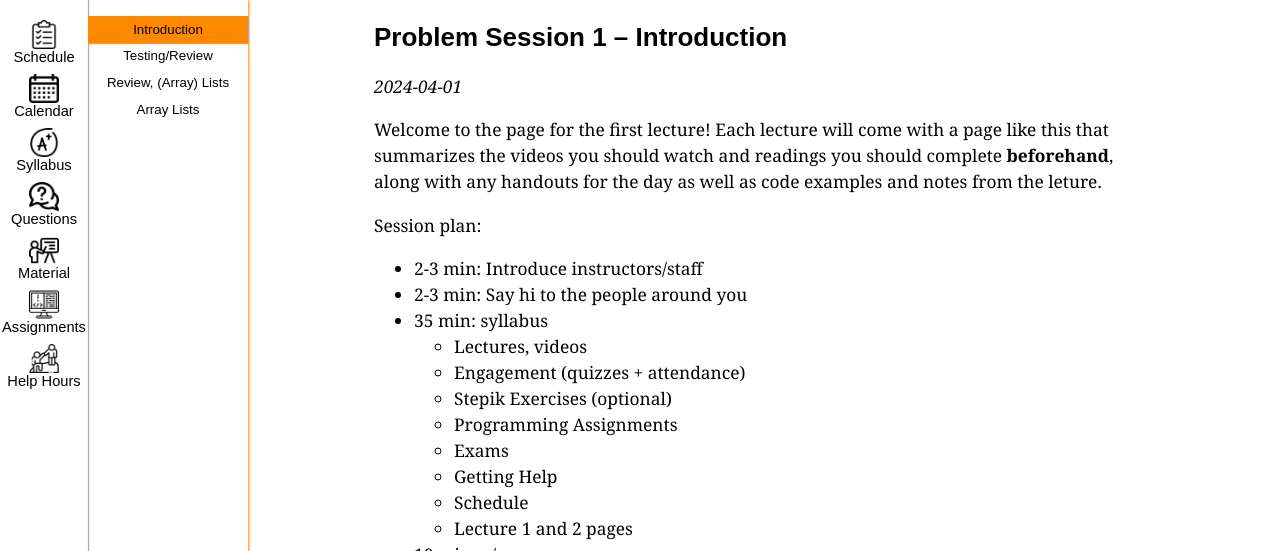
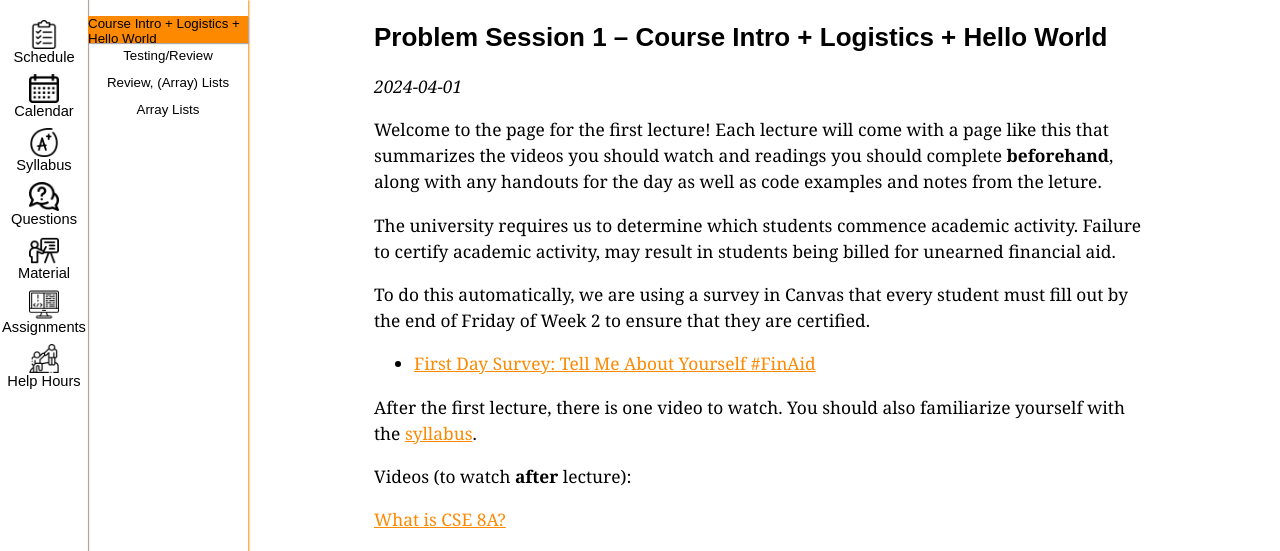
Before and after one commit to ucsd-cse8a-sp24/ucsd-cse8a-sp24.github.io, a Jekyll site: the page built from _lectures/lecture1.md, in a window 1280 px wide and 1400 px high. Shown: the top 551 px of the window. Built offline with Jekyll 4.4.1, drawn with Linux system fonts in a browser that asks for light colours; some of the changed text lies outside the part shown; grey boxes are pictures that could not be loaded.

Commit message:
Update lecture1.md

```diff
--- a/_lectures/lecture1.md
+++ b/_lectures/lecture1.md
@@ -1,14 +1,16 @@
 ---
 layout: with-sidebar
 index: 1
-name: Introduction
+name: Course Intro + Logistics + Hello World
 released-on: "2024-04-01"
 videos:
-    - title: "Welcome"
-      url: https://drive.google.com/file/d/1OQW-Gji89qB8WPkicO2kgzQBzyUauC7F
+    - title: "What is CSE 8A?"
+      url: https://drive.google.com/file/d/1dTXFLjJ22hrm14pND1DrULQsJlyM10WY/view?usp=drive_link
+    - title: "Hello World"
+      url: https://drive.google.com/file/d/1dEIJ6ZKpUKt63n8FvCGioKYyr6lI8TrK/view?usp=drive_link
 ---
 
-## Problem Session 1 – Introduction
+## Problem Session 1 – Course Intro + Logistics + Hello World
 
 _{{ page.released-on }}_
 
@@ -17,24 +19,10 @@ come with a page like this that summarizes the videos you should watch and
 readings you should complete **beforehand**, along with any handouts for the day
 as well as code examples and notes from the leture.
 
-Session plan:
-- 2-3 min: Introduce instructors/staff
-- 2-3 min: Say hi to the people around you
-- 35 min: syllabus
-    - Lectures, videos
-    - Engagement (quizzes + attendance)
-    - Stepik Exercises (optional)
-    - Programming Assignments
-    - Exams
-    - Getting Help
-    - Schedule
-    - Lecture 1 and 2 pages
-- 10 min: q/a
-
 The university requires us to determine which students commence academic activity. Failure to certify academic activity, may result in students being billed for unearned financial aid.
 
 To do this automatically, we are using a survey in Canvas that every student must fill out by the end of Friday of Week 2 to ensure that they are certified.
-- [First Day Survey: Tell Me About Yourself #FinAid](https://canvas.ucsd.edu/courses/54785/quizzes/169125){:target="_blank"}
+- [First Day Survey: Tell Me About Yourself #FinAid](https://canvas.ucsd.edu/courses/54799/quizzes/170078){:target="_blank"}
 
 After the first lecture, there is one video to watch. You should also familiarize
 yourself with the [syllabus](../syllabus.html).
@@ -49,7 +37,7 @@ Videos (to watch **after** lecture):
 
 ## Notes & Files from Pre-Lecture Videos
 
-[Pre-Lecture 1](https://github.com/ucsd-cse12-sp24/ucsd-cse12-sp24.github.io/tree/main/_pre-lectures/lecture-01){:target="_blank"}
+[Pre-Lecture 1](https://github.com/ucsd-cse8a-sp24/ucsd-cse8a-sp24.github.io/tree/main/_pre-lectures/lecture-01){:target="_blank"}
 
 ## Handout
 
@@ -57,4 +45,4 @@ Videos (to watch **after** lecture):
 
 ## Notes & Files from Lecture
 
-[Lecture Notes](https://github.com/ucsd-cse12-sp24/ucsd-cse12-sp24.github.io/tree/main/_lectures/lecture-01){:target="_blank"}
+[Lecture Notes](https://drive.google.com/drive/folders/121Wc9zxLJsLy3bH9RmB5UstuCu2X37zc?usp=sharing){:target="_blank"}
```
